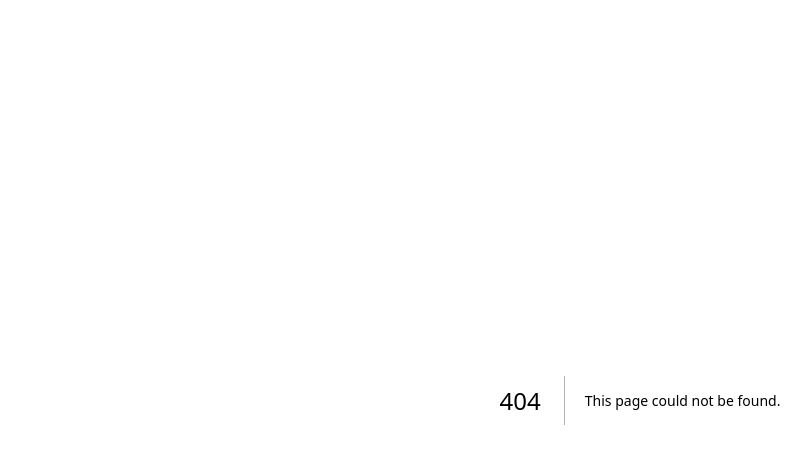
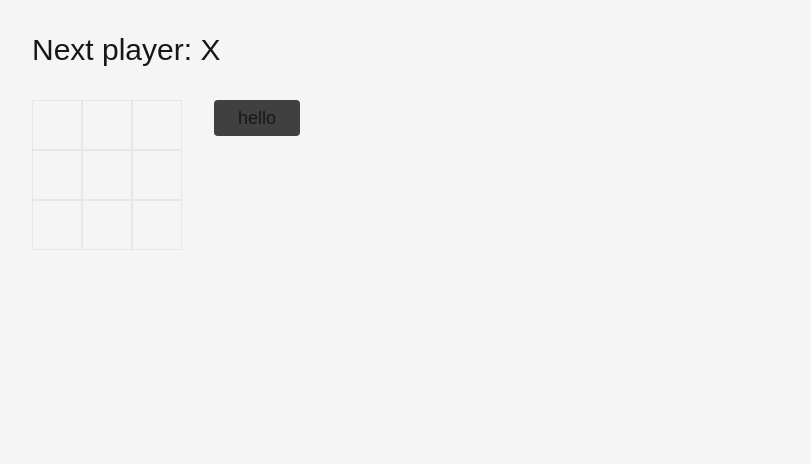
Before and after one commit to aligorgin/store, a Next.js app: page /pt in a window 1280 px wide. Before the commit this address had no page. Shown: the top 464 px of the page, without its empty margins (0-811 px from the left). Built offline with nearby package versions, Linux system fonts and the light colour scheme; a web font is replaced by a local one.

Commit message:
tic tac toe

```diff
--- a/src/components/Disclosure.tsx
+++ b/src/components/Disclosure.tsx
@@ -1,6 +1,5 @@
 import clsx from 'clsx';
-import { AnimatePresence, motion } from 'framer-motion';
-import { useState } from 'react';
+import { motion } from 'framer-motion';
 
 function ChevronUp({ iconClass }: { iconClass?: string }) {
 	return (
@@ -10,7 +9,7 @@ function ChevronUp({ iconClass }: { iconClass?: string }) {
 			viewBox="0 0 24 24"
 			strokeWidth="1.5"
 			stroke="currentColor"
-			className={clsx('h-6 w-6 transition ease-in-out', iconClass)}
+			className={clsx('h-6 w-6 transition ease-out', iconClass)}
 		>
 			<path strokeLinecap="round" strokeLinejoin="round" d="M4.5 15.75l7.5-7.5 7.5 7.5" />
 		</svg>
@@ -26,7 +25,7 @@ interface Props {
 
 export default function Disclosure({ question, answer, isActive, open }: Props) {
 	return (
-		<div onClick={open} className={clsx('cursor-pointer')}>
+		<div onClick={open} className={clsx(isActive ? '' :'cursor-pointer')}>
 			<div
 				className={clsx(
 					isActive ? 'rounded-tl rounded-tr' : 'rounded',
@@ -36,13 +35,12 @@ export default function Disclosure({ question, answer, isActive, open }: Props)
 				<ChevronUp iconClass={clsx(isActive ? 'rotate-0' : 'rotate-180')} />
 				<p>{question}</p>
 			</div>
-			<AnimatePresence>
 				{isActive && (
 					<motion.div
-						initial={{ y: 30, opacity: 0 }}
+						initial={{ y: -20, opacity: 0 }}
 						animate={{ y: 0, opacity: 1 }}
-						exit={{ y: -30, opacity: 0 }}
-						transition={{ ease: 'easeInOut', duration: 0.15 }}
+						exit={{ y: 0, opacity: 0 }}
+						transition={{ ease: 'easeOut', duration: 0.15 }}
 					>
 						<div
 							className={clsx(
@@ -54,7 +52,6 @@ export default function Disclosure({ question, answer, isActive, open }: Props)
 						</div>
 					</motion.div>
 				)}
-			</AnimatePresence>
 		</div>
 	);
 }
--- /dev/null
+++ b/src/pages/pt.tsx
@@ -0,0 +1,79 @@
+import { useState } from 'react';
+
+function Square({ value, onSquareClick }: { value: string | null; onSquareClick: any }) {
+	return (
+		<div
+			onClick={onSquareClick}
+			className="flex min-h-[50px] min-w-[50px] cursor-pointer items-center justify-center border-[1px] text-2xl"
+		>
+			{value}
+		</div>
+	);
+}
+
+export default function Pt() {
+	const [xIsNext, setXIsNext] = useState<boolean>(true);
+	const [squares, setSquares] = useState<any[]>(Array(9).fill(null));
+
+	const winner = calculateWinner(squares);
+	let status;
+	if (winner) {
+		status = `Winner: ${winner}`;
+	} else {
+		status = `Next player: ${xIsNext ? 'X' : 'O'}`;
+	}
+
+	function handleClick(i: number) {
+		if (squares[i] || calculateWinner(squares)) return;
+		const nextSquares = squares.slice();
+		if (xIsNext) {
+			nextSquares[i] = 'X';
+		} else {
+			nextSquares[i] = 'O';
+		}
+		setSquares(nextSquares);
+		setXIsNext(!xIsNext);
+	}
+
+	return (
+		<>
+			<div className="mt-8 ml-8 text-3xl">{status}</div>
+			<div className="m-8 flex space-x-8">
+				<div className="grid max-w-[150px] grid-cols-3">
+					<Square value={squares[0]} onSquareClick={() => handleClick(0)} />
+					<Square value={squares[1]} onSquareClick={() => handleClick(1)} />
+					<Square value={squares[2]} onSquareClick={() => handleClick(2)} />
+					<Square value={squares[3]} onSquareClick={() => handleClick(3)} />
+					<Square value={squares[4]} onSquareClick={() => handleClick(4)} />
+					<Square value={squares[5]} onSquareClick={() => handleClick(5)} />
+					<Square value={squares[6]} onSquareClick={() => handleClick(6)} />
+					<Square value={squares[7]} onSquareClick={() => handleClick(7)} />
+					<Square value={squares[8]} onSquareClick={() => handleClick(8)} />
+				</div>
+				<div>
+					<button className="rounded bg-neutral-700 px-6 py-1 text-lg">hello</button>
+				</div>
+			</div>
+		</>
+	);
+}
+
+function calculateWinner(squares: any) {
+	const lines: any[] = [
+		[0, 1, 2],
+		[3, 4, 5],
+		[6, 7, 8],
+		[0, 3, 6],
+		[1, 4, 7],
+		[2, 5, 8],
+		[0, 4, 8],
+		[2, 4, 6]
+	];
+	for (let i = 0; i < lines.length; i++) {
+		const [a, b, c] = lines[i];
+		if (squares[a] && squares[a] === squares[b] && squares[b] === squares[c]) {
+			return squares[a];
+		}
+	}
+	return null;
+}
```
